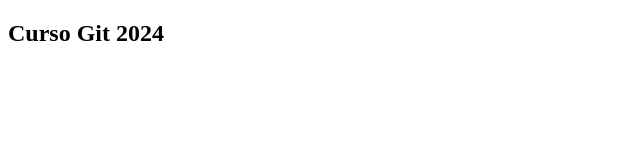
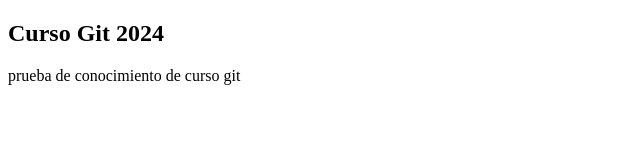
Before and after one commit to migueliza/proyecto-practico-git, a plain HTML site: page index.html in a window 1280 px wide. Shown: the whole page, without its empty margins (0-640 px from the left). Drawn offline with Linux system fonts and the light colour scheme.

Commit message:
Version     Autor     Fecha 1.0.0      Miguel     20240812

```diff
--- a/index.html
+++ b/index.html
@@ -6,5 +6,6 @@
   </head>
   <body>
     <h2>Curso Git 2024</h2>
+	<p>prueba de conocimiento de curso git</p>
   </body>
 </html>
```
